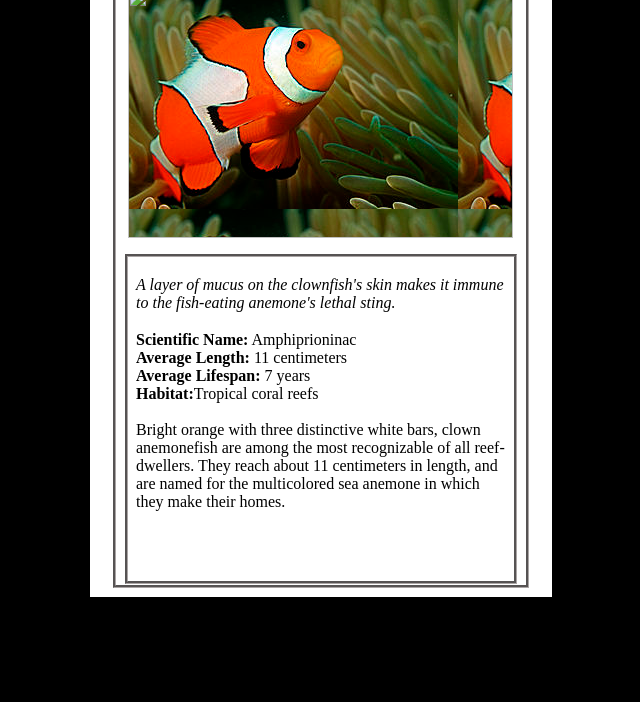
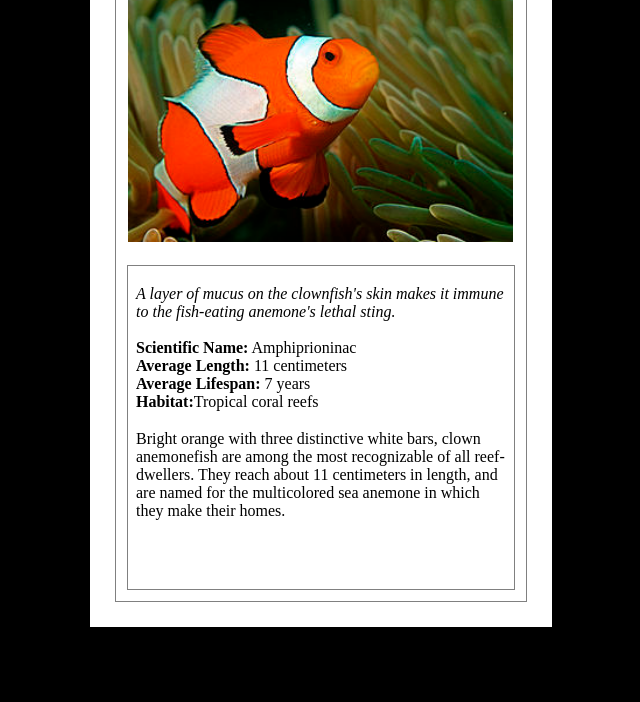
Before and after one commit to Eminentzeal/Animal-Cards, a plain HTML site: page index.html in a window 1280 px wide. Shown: the part 98-800 px from the top of the page, without its empty margins (319-959 px from the left). Drawn offline with Linux system fonts and the light colour scheme.

Commit message:
creating style.css

```diff
--- a/index.html
+++ b/index.html
@@ -12,7 +12,7 @@
              <h1 class="title">
                  Clownfish
              </h1>
-             <img src="Clownfishg1.jpg" class="fish" alt="">
+             <img class="fish" src="fish.jpg" alt="clown fish image">
           <div class="border">
              <p class="layer">
                  A layer of mucus on the clownfish's skin makes it immune to the fish-eating anemone's lethal sting.
--- a/style.css
+++ b/style.css
@@ -14,18 +14,14 @@
     margin: 0 auto;
     background-color: white;
     max-width: 410px;
-    padding-left: 2%;
-    padding-right: 2%;
-    padding-bottom: 1%;
+    padding: 2%;
 }
 
 .parent{
     outline-style: groove;
-    outline-color: rgb(170, 165, 165);
-    padding-bottom: 1%;
-    padding-left: 3%;
-    padding-right: 3%;
-    margin-top: 10%;
+    outline-color: rgb(243, 236, 236);
+    outline: 1px solid gray;
+    padding: 3%;
 }
 
 .title{
@@ -34,7 +30,7 @@
 }
 
 .fish{
-    background-image: url(Clownfish1.jpg);
+    /* background-image: url(Clownfish1.jpg); */
     width: 385px;
     height: 250px;
     margin-bottom: 5%;
@@ -42,7 +38,8 @@
 
 .border{
     outline-style: groove;
-    outline-color: rgb(170, 165, 165);
+    outline-color: rgb(243, 236, 236);
+    outline: 1px solid gray;
     padding-left: 2%;
     padding-right: 2%;
     padding-bottom: 18%;
```
Also changed, not shown: fish.jpg (renamed from Clownfish1.jpg).
